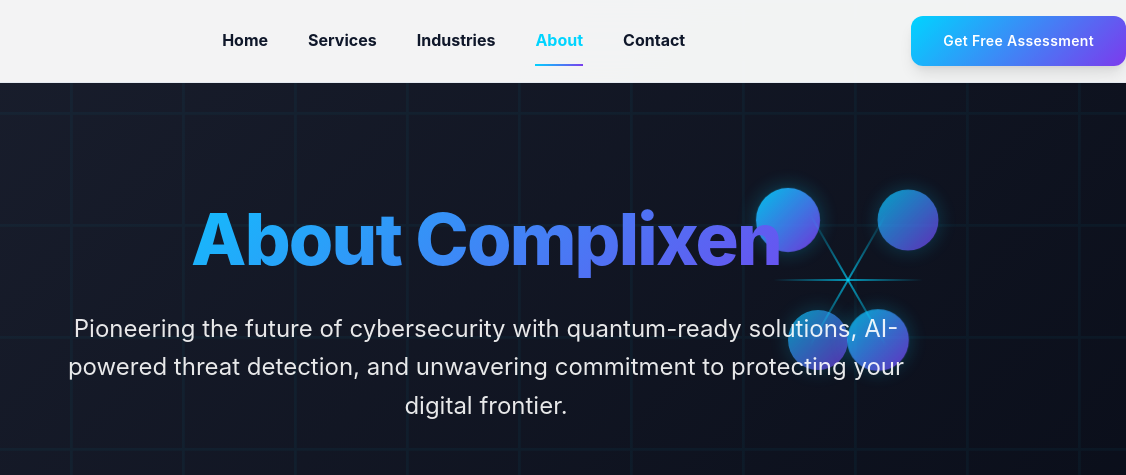
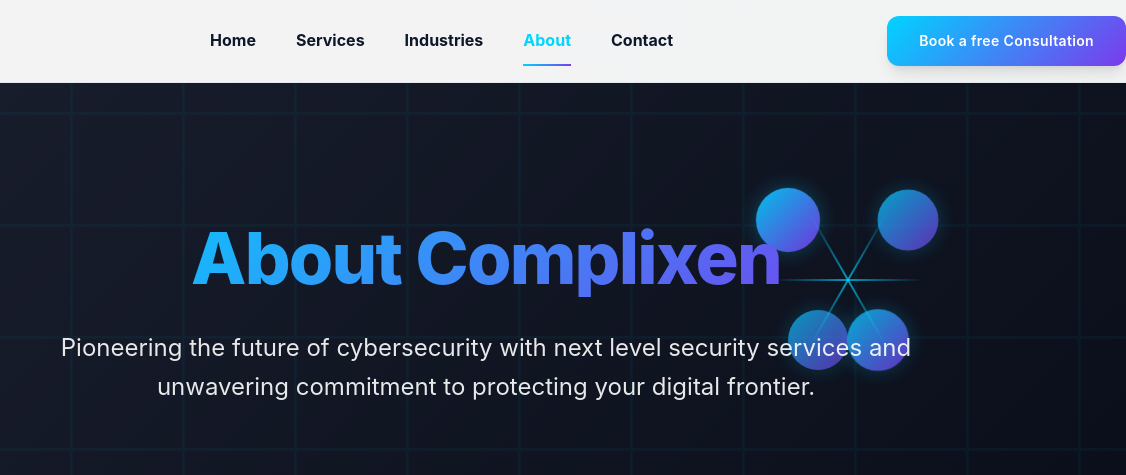
Before and after one commit to Complixen/compixen.github.io, a plain HTML site: page about.html in a window 1280 px wide. Shown: the top 475 px of the page, 154-1280 px from the left. Drawn offline with Linux system fonts and the light colour scheme.

Commit message:
Update about.html

```diff
--- a/about.html
+++ b/about.html
@@ -49,7 +49,7 @@
             </div>
 
             <div class="nav__actions">
-                <a href="contact" class="btn btn--primary">Get Free Assessment</a>
+                <a href="contact" class="btn btn--primary">Book a free Consultation</a>
                 <div class="nav__toggle" id="nav-toggle">
                     <i class="nav__toggle-icon"></i>
                 </div>
@@ -65,7 +65,7 @@
                 <div class="page-header__content scroll-reveal">
                     <h1 class="page-header__title">About Complixen</h1>
                     <p class="page-header__subtitle">
-                        Pioneering the future of cybersecurity with quantum-ready solutions, AI-powered threat detection,
+                        Pioneering the future of cybersecurity with next level security services
                         and unwavering commitment to protecting your digital frontier.
                     </p>
                 </div>
```
